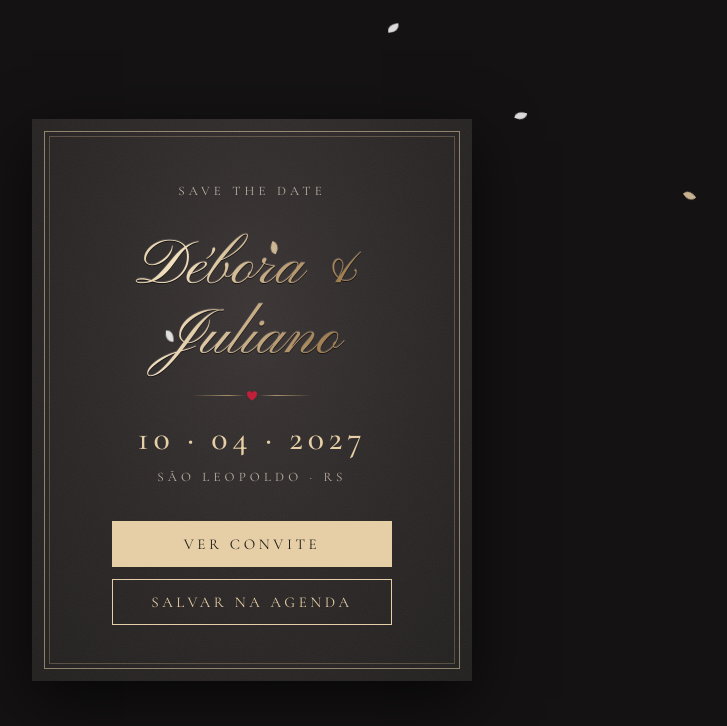
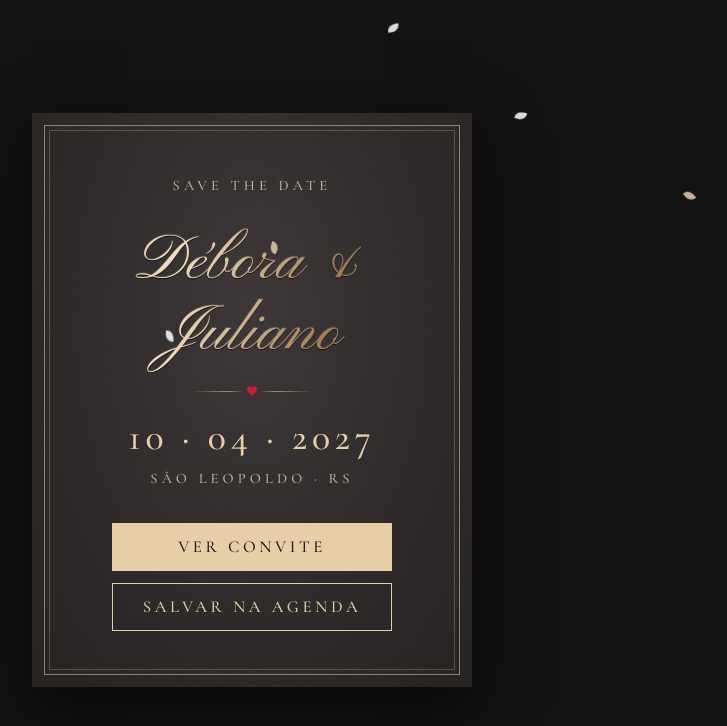
Before and after one commit to JulianoAlexGomes/evento-debora-juliano, a plain HTML site: page index.html in a window 1280 px wide. Shown: the whole page, without its empty margins (388-1115 px from the left). Drawn offline with nearby package versions, Linux system fonts and the light colour scheme.

Commit message:
Fonte mais legível no save the date
Co-Authored-By: Claude Opus 5.5 <noreply@anthropic.com>

```diff
--- a/index.html
+++ b/index.html
@@ -7,7 +7,7 @@
 <title>Save the date · Débora &amp; Juliano</title>
 <link rel="preconnect" href="https://fonts.googleapis.com">
 <link rel="preconnect" href="https://fonts.gstatic.com" crossorigin>
-<link href="https://fonts.googleapis.com/css2?family=Pinyon+Script&family=Cormorant+Garamond:ital,wght@0,400;0,500;0,600;1,400&display=swap" rel="stylesheet">
+<link href="https://fonts.googleapis.com/css2?family=Pinyon+Script&family=Cormorant+Garamond:ital,wght@0,400;0,500;0,600;0,700;1,500;1,600&display=swap" rel="stylesheet">
 <style>
   /* mesma paleta do convite: base preta suave com champanhe, vermelho, rosa e branco */
   :root {
@@ -23,10 +23,13 @@
   [hidden] { display: none !important; }
   body {
     min-height: 100vh; min-height: 100svh; background: #141212; color: var(--text);
-    font-family: "Cormorant Garamond", Georgia, serif; -webkit-font-smoothing: antialiased;
+    font-family: "Cormorant Garamond", Georgia, serif;
+    font-weight: 500; font-size-adjust: .43; /* um pouco mais encorpada e maior, para ler melhor */ -webkit-font-smoothing: antialiased;
     display: flex; align-items: center; justify-content: center; padding: 20px 16px;
   }
-  .script { font-family: "Pinyon Script", cursive; font-weight: 400; }
+  button, input, textarea, select { font-weight: inherit; font-size-adjust: inherit; }
+  .script { font-family: "Pinyon Script", cursive; font-weight: 400; font-size-adjust: none; }
+  svg text { font-size-adjust: none; font-weight: 400; }
   .caps { text-transform: uppercase; letter-spacing: .32em; }
 
   /* cartão grafite com moldura dupla em champanhe */
```
